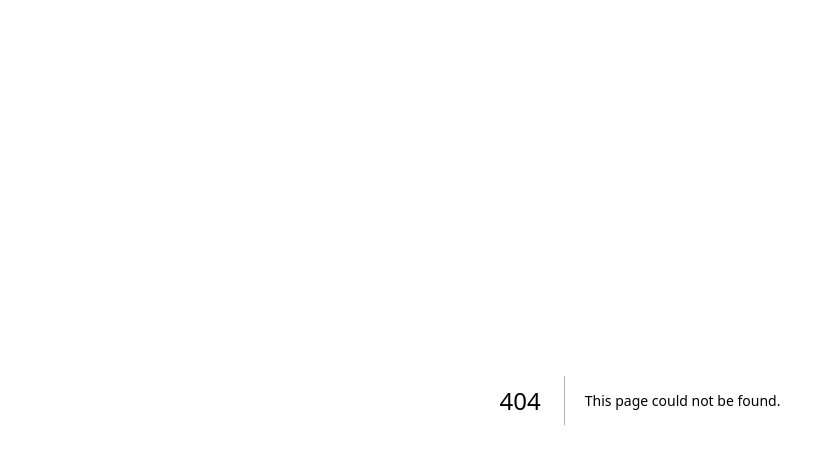
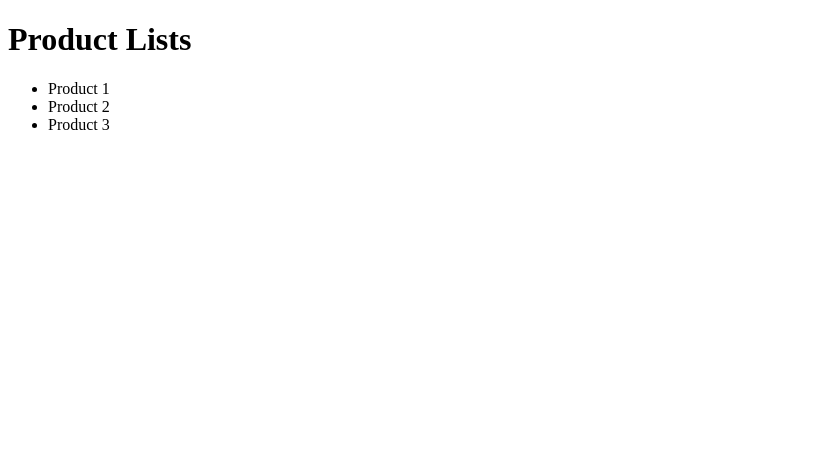
Before and after one commit to govindongit/next15-prac, a Next.js app: page /blog/products in a window 1280 px wide. Before the commit this address had no page. Shown: the top 464 px of the page, without its empty margins (0-835 px from the left). Built offline with nearby package versions, Linux system fonts and the light colour scheme.

Commit message:
dynamic routes

```diff
--- /dev/null
+++ b/src/app/blog/products/page.tsx
@@ -0,0 +1,10 @@
+export default function products(){
+    return <>
+    <h1>Product Lists</h1>
+    <ul>
+        <li>Product 1</li>
+        <li>Product 2</li>
+        <li>Product 3</li>
+    </ul>
+    </>
+}
```
